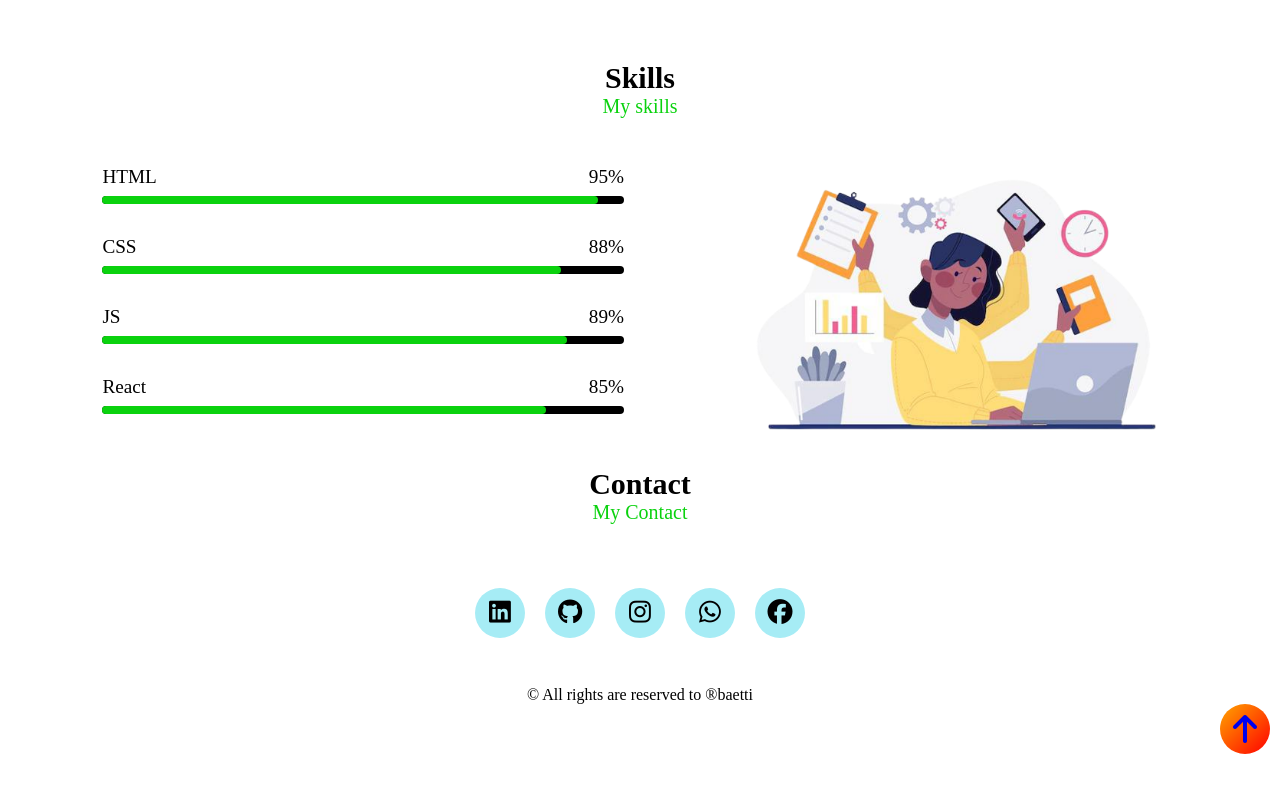
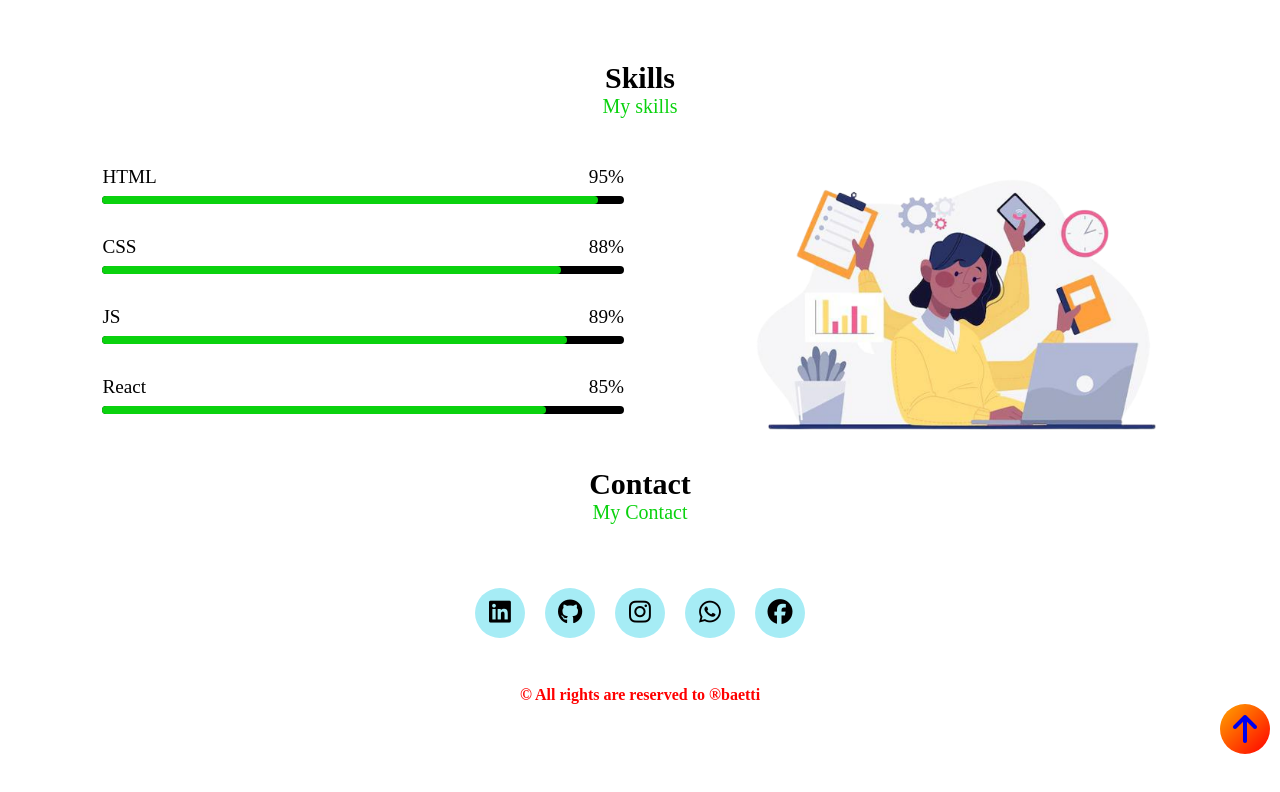
Before and after one commit to Baetti/Portfolio, a plain HTML site: page index.html in a window 1280 px wide. Shown: the part 1055-1847 px from the top of the page. Drawn offline with Linux system fonts and the light colour scheme; a web font is replaced by a local one.

Commit message:
footer cahnged

```diff
--- a/index.html
+++ b/index.html
@@ -185,7 +185,7 @@
                             <!-- footer -->
 
   <footer>
-    <p style="text-align: center;">
+    <p style="text-align: center; color: red; font-weight: bold;">
       &copy; All rights are reserved to &reg;baetti
     </p>
     <div class="up-arrow">
```
